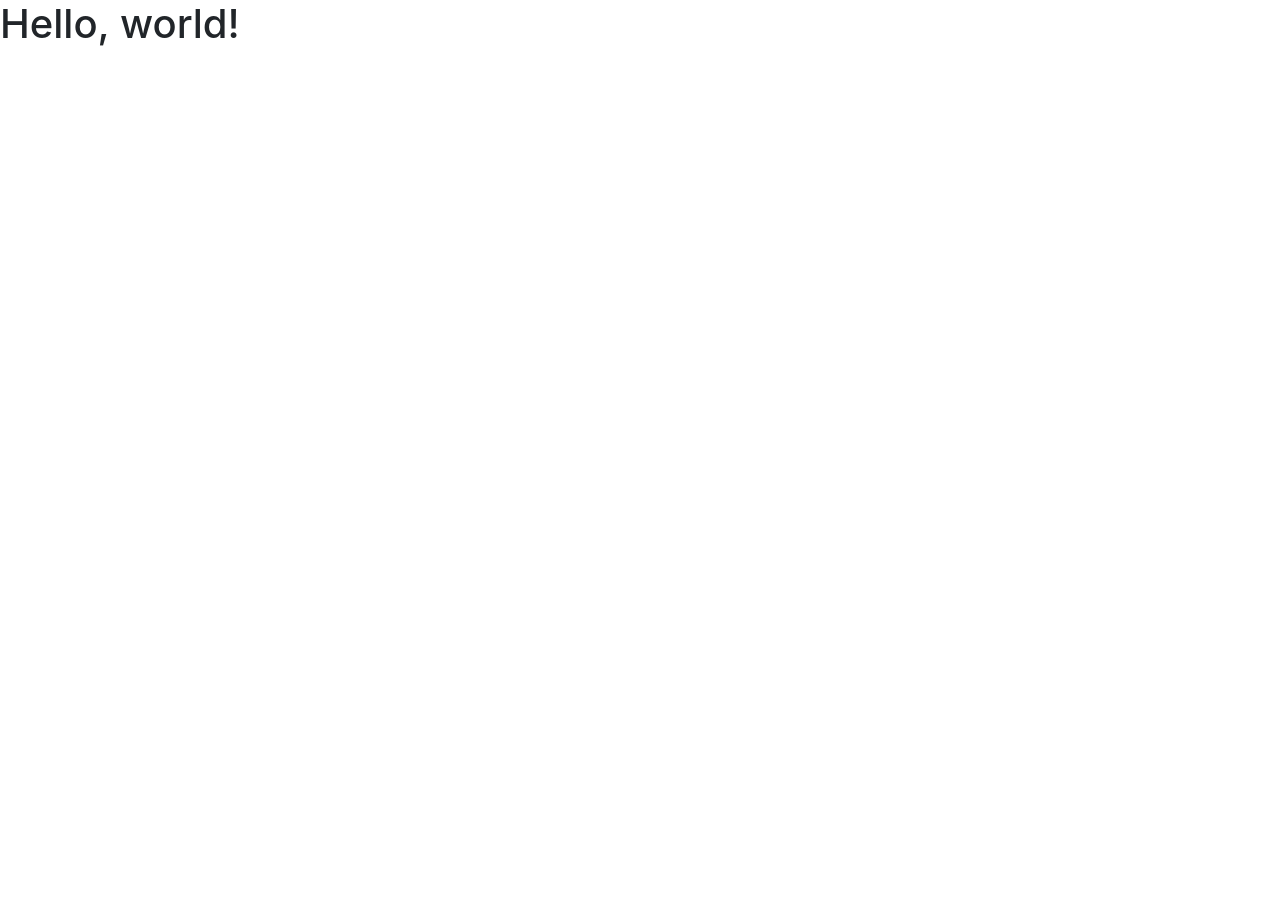
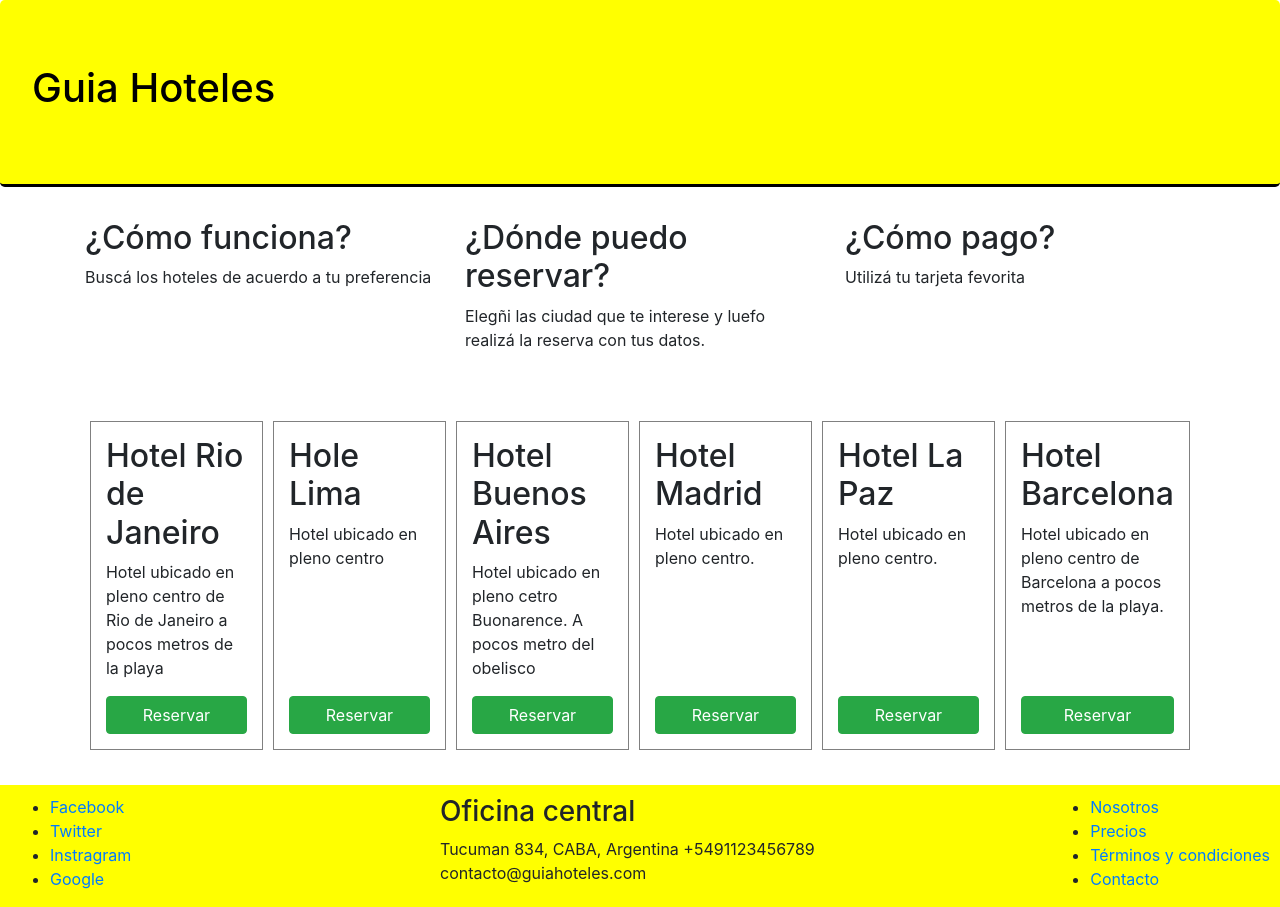
Before and after one commit to murtagh95/guia-hoteles, a website: page index.html in a window 1280 px wide. Before the commit the page ends 800 px from the top, so only its background shows below. Drawn offline with nearby package versions, Linux system fonts and the light colour scheme.

Commit message:
Agregamos footer y estilos con flex

```diff
--- /dev/null
+++ b/css/estilos.css
@@ -0,0 +1,21 @@
+.jumbotron {
+    background-color: yellow;
+    color: black;
+    border-bottom: 3px solid black;
+
+}
+
+.footer {
+    padding: 10px 10px 0 10px;
+    background-color: yellow;
+    margin-bottom: 0;
+    margin-top: 30px;
+}
+
+.card-hotel{
+    flex: 1 150px;
+    padding: 15px;
+    margin: 5px;
+
+    border: 1px solid gray;
+}
--- a/index.html
+++ b/index.html
@@ -8,10 +8,150 @@
     <!-- Bootstrap CSS, desde repositorio local-->
     <link rel="stylesheet" href='node_modules/bootstrap/dist/css/bootstrap.min.css'>
 
-    <title>Hello, world!</title>
+    <!-- CSS propio -->
+    <link rel="stylesheet" href="css/estilos.css">
+
+    <title>Guia Hoteles</title>
   </head>
   <body>
-    <h1>Hello, world!</h1>
+    <div class="jumbotron">
+      <h1 >Guia Hoteles</h1>
+    </div>
+
+    <div class="container">
+      <div class="row">
+        <div class="col">
+          <h2>¿Cómo funciona?</h2>
+          <p>Buscá los hoteles de acuerdo a tu preferencia</p>
+        </div>
+        <div class="col">
+          <h2>¿Dónde puedo reservar?</h2>
+          <p>Elegñi las ciudad que te interese y luefo realizá la reserva con tus datos.</p>
+        </div>
+        <div class="col">
+          <h2>¿Cómo pago?</h2>
+          <p>Utilizá tu tarjeta fevorita</p>
+        </div>
+      </div>
+
+
+      <div class="d-flex flex-wrap flex-row-reverse mt-5">
+        <!-- Usamos flex y justify para que el boton quede al final del contenedor -->
+        <div class=" card-hotel d-flex flex-column justify-content-between">
+          <div>
+            <h2>Hotel Barcelona</h2>
+            <p>Hotel ubicado en pleno centro de Barcelona a pocos metros de la playa.</p>
+          </div>
+          <div>
+            <button class="btn btn-block btn-success">Reservar</button>
+          </div>
+
+        </div>
+
+        <div class=" card-hotel d-flex flex-column justify-content-between">
+          <div>
+            <h2>Hotel La Paz</h2>
+            <p>Hotel ubicado en pleno centro.</p>
+          </div>
+          <div>
+            <button class="btn btn-block btn-success">Reservar</button>
+          </div>
+        </div>
+
+        <div class=" card-hotel d-flex flex-column justify-content-between">
+          <div>
+            <h2>Hotel Madrid</h2>
+            <p>Hotel ubicado en pleno centro.</p>
+          </div>
+          <div>
+            <button class="btn btn-block btn-success">Reservar</button>
+          </div>
+        </div>
+
+        <div class=" card-hotel d-flex flex-column justify-content-between">
+          <div>
+            <h2>Hotel Buenos Aires</h2>
+            <p>Hotel ubicado en pleno cetro Buonarence. A pocos metro del obelisco</p>
+          </div>
+          <div>
+            <button class="btn btn-block btn-success">Reservar</button>
+          </div>
+        </div>
+
+        <div class=" card-hotel d-flex flex-column justify-content-between">
+          <div>
+            <h2>Hole Lima</h2>
+            <p>Hotel ubicado en pleno centro</p>
+          </div>
+          <div>
+            <button class="btn btn-block btn-success">Reservar</button>
+          </div>
+        </div>
+
+        <div class="card-hotel d-flex flex-column justify-content-between">
+          <div>
+            <h2>Hotel Rio de Janeiro</h2>
+            <p>Hotel ubicado en pleno centro de Rio de Janeiro a pocos metros de la playa</p>
+          </div>
+          <div>
+            <button class="btn btn-block btn-success">Reservar</button>
+          </div>
+        </div>
+      </div>
+    </div>
+
+    <footer class="footer">
+      <div class="row">
+        <div class="col-sm-4 d-flex flex-column">
+          <ul>
+            <li>
+              <a href="http://www.facebook.com">Facebook</a>
+            </li>
+
+            <li>
+              <a href="http://www.twiter.com">Twitter</a>
+            </li>
+
+            <li>
+              <a href="http://www.instragram.com">Instragram</a>
+            </li>
+
+            <li>
+              <a href="http://www.google.com">Google</a>
+            </li>
+
+          </ul>
+        </div>
+        <div class="col-sm-4">
+          <address>
+            <h3>Oficina central</h3>
+            Tucuman 834, CABA, Argentina
+            +5491123456789
+            contacto@guiahoteles.com
+          </address>
+        </div>
+        <div class="col-sm-4 d-flex flex-column align-items-end">
+          <ul>
+            <li>
+              <a href="http://www.facebook.com">Nosotros</a>
+            </li>
+
+            <li>
+              <a href="http://www.twiter.com">Precios</a>
+            </li>
+
+            <li>
+              <a href="http://www.instragram.com">Términos y condiciones</a>
+            </li>
+
+            <li>
+              <a href="http://www.google.com">Contacto</a>
+            </li>
+          </ul>
+
+        </div>
+      </div>
+    </footer>
 
     <!-- Optional JavaScript -->
     <!-- jQuery first, then Popper.js, then Bootstrap JS -->
```
Also changed, not shown: w3scools/demo_html_url.js (added, +7 -0 lines), w3scools/demoModulos.js (renamed from demoModulos.js), w3scools/miPrimerModulo.js (renamed from miPrimerModulo.js), w3scools/myfirst.js (renamed from myfirst.js).
